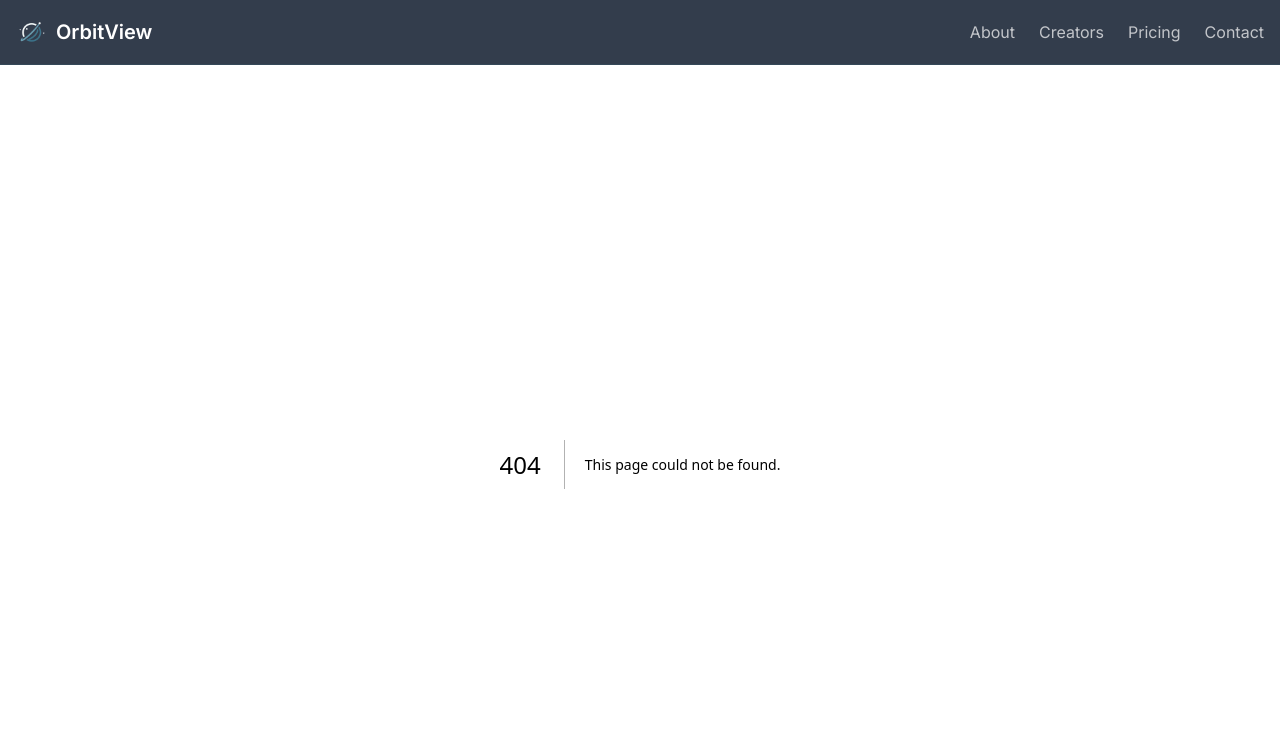
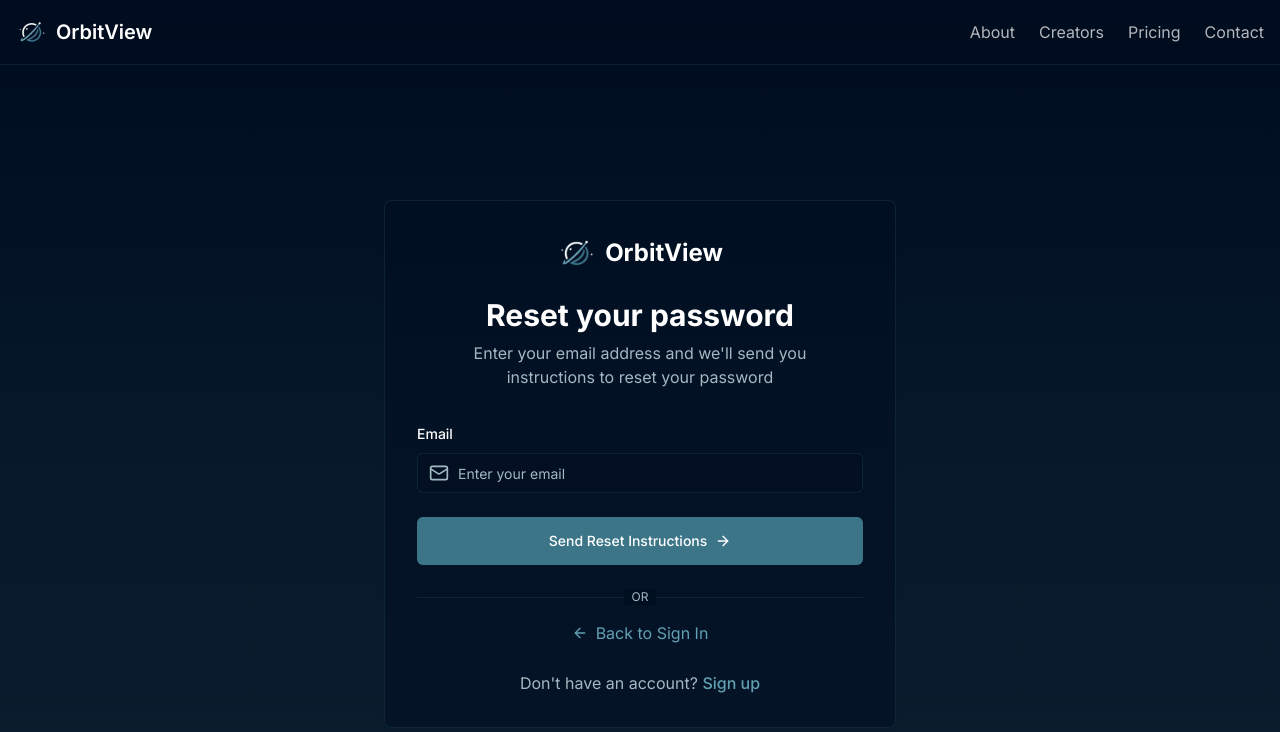
Before and after one commit to orbitview-net/orbitview, a Next.js app in the folder orbitview_frontend/: page /forgot-password in a window 1280 px wide. Before the commit this address had no page. Shown: the top 732 px of the page. Built offline with nearby package versions, Linux system fonts and the light colour scheme.

Commit message:
forgot password page

```diff
--- /dev/null
+++ b/orbitview_frontend/app/forgot-password/page.tsx
@@ -0,0 +1,162 @@
+"use client";
+
+import { Button } from "@/components/ui/button";
+import { Input } from "@/components/ui/input";
+import { Label } from "@/components/ui/label";
+import { Card } from "@/components/ui/card";
+import { ArrowRight, Mail, ArrowLeft, Check } from "lucide-react";
+import Image from "next/image";
+import Link from "next/link";
+import { useState, useEffect } from "react";
+
+export default function ForgotPasswordPage() {
+  const [email, setEmail] = useState("");
+  const [isCodeSent, setIsCodeSent] = useState(false);
+  const [canResend, setCanResend] = useState(true);
+  const [countdown, setCountdown] = useState(30);
+
+  useEffect(() => {
+    let timer: NodeJS.Timeout;
+    if (!canResend && countdown > 0) {
+      timer = setInterval(() => {
+        setCountdown((prev) => prev - 1);
+      }, 1000);
+    }
+    if (countdown === 0) {
+      setCanResend(true);
+      setCountdown(30);
+    }
+    return () => clearInterval(timer);
+  }, [canResend, countdown]);
+
+  const handleSendCode = (e: React.FormEvent) => {
+    e.preventDefault();
+    console.log("code sent");
+    setIsCodeSent(true);
+    setCanResend(false);
+  };
+
+  const handleResendCode = () => {
+    console.log("code sent");
+    setCanResend(false);
+  };
+
+  return (
+    <div className="min-h-screen bg-gradient-to-b from-orbit-dark via-orbit-primary/10 to-orbit-secondary/10 flex items-center justify-center p-4">
+      <Card className="w-full max-w-lg bg-orbit-dark/50 border-orbit-primary/20">
+        <div className="p-8">
+          <div className="flex flex-col items-center mb-8">
+            <div className="flex items-center gap-2 mb-6">
+              <Image
+                src="/logo.png"
+                alt="OrbitView Logo"
+                width={40}
+                height={40}
+                className="w-10 h-10"
+              />
+              <span className="text-2xl font-bold text-orbit-white">
+                OrbitView
+              </span>
+            </div>
+            <h1 className="text-3xl font-bold text-center mb-2">
+              Reset your password
+            </h1>
+            <p className="text-muted-foreground text-center max-w-sm">
+              Enter your email address and we'll send you instructions to reset
+              your password
+            </p>
+          </div>
+
+          <form onSubmit={handleSendCode} className="space-y-6">
+            <div className="space-y-2">
+              <Label htmlFor="email">Email</Label>
+              <div className="relative">
+                <Mail className="absolute left-3 top-1/2 -translate-y-1/2 w-5 h-5 text-muted-foreground" />
+                <Input
+                  id="email"
+                  type="email"
+                  value={email}
+                  onChange={(e) => setEmail(e.target.value)}
+                  placeholder="Enter your email"
+                  className="pl-10 bg-orbit-dark/30 border-orbit-primary/20"
+                  required
+                />
+              </div>
+            </div>
+
+            {isCodeSent && (
+              <div className="bg-orbit-primary/10 border border-orbit-primary/20 rounded-lg p-4 flex items-start gap-3">
+                <Check className="w-5 h-5 text-orbit-secondary mt-0.5" />
+                <div className="space-y-1">
+                  <p className="text-orbit-secondary font-medium">
+                    Reset instructions sent!
+                  </p>
+                  <p className="text-sm text-muted-foreground">
+                    Please check your email for instructions to reset your
+                    password.
+                  </p>
+                  {!canResend && (
+                    <p className="text-sm text-muted-foreground">
+                      You can resend the code in {countdown} seconds
+                    </p>
+                  )}
+                </div>
+              </div>
+            )}
+
+            {!isCodeSent ? (
+              <Button
+                type="submit"
+                className="w-full bg-orbit-primary hover:bg-orbit-primary/90 h-12"
+              >
+                Send Reset Instructions
+                <ArrowRight className="w-4 h-4 ml-2" />
+              </Button>
+            ) : (
+              <Button
+                type="button"
+                onClick={handleResendCode}
+                disabled={!canResend}
+                className="w-full bg-orbit-primary/20 hover:bg-orbit-primary/30 h-12 disabled:opacity-50"
+              >
+                Resend Instructions
+                <Mail className="w-4 h-4 ml-2" />
+              </Button>
+            )}
+
+            <div className="text-center space-y-4">
+              <div className="relative">
+                <div className="absolute inset-0 flex items-center">
+                  <div className="w-full border-t border-orbit-primary/20"></div>
+                </div>
+                <div className="relative flex justify-center text-xs uppercase">
+                  <span className="bg-background px-2 text-muted-foreground">
+                    Or
+                  </span>
+                </div>
+              </div>
+
+              <Link
+                href="/login"
+                className="inline-flex items-center justify-center gap-2 text-orbit-secondary hover:text-orbit-primary transition"
+              >
+                <ArrowLeft className="w-4 h-4" />
+                Back to Sign In
+              </Link>
+            </div>
+
+            <p className="text-center text-muted-foreground">
+              Don't have an account?{" "}
+              <Link
+                href="/signup"
+                className="text-orbit-secondary hover:text-orbit-primary transition font-medium"
+              >
+                Sign up
+              </Link>
+            </p>
+          </form>
+        </div>
+      </Card>
+    </div>
+  );
+}
```
